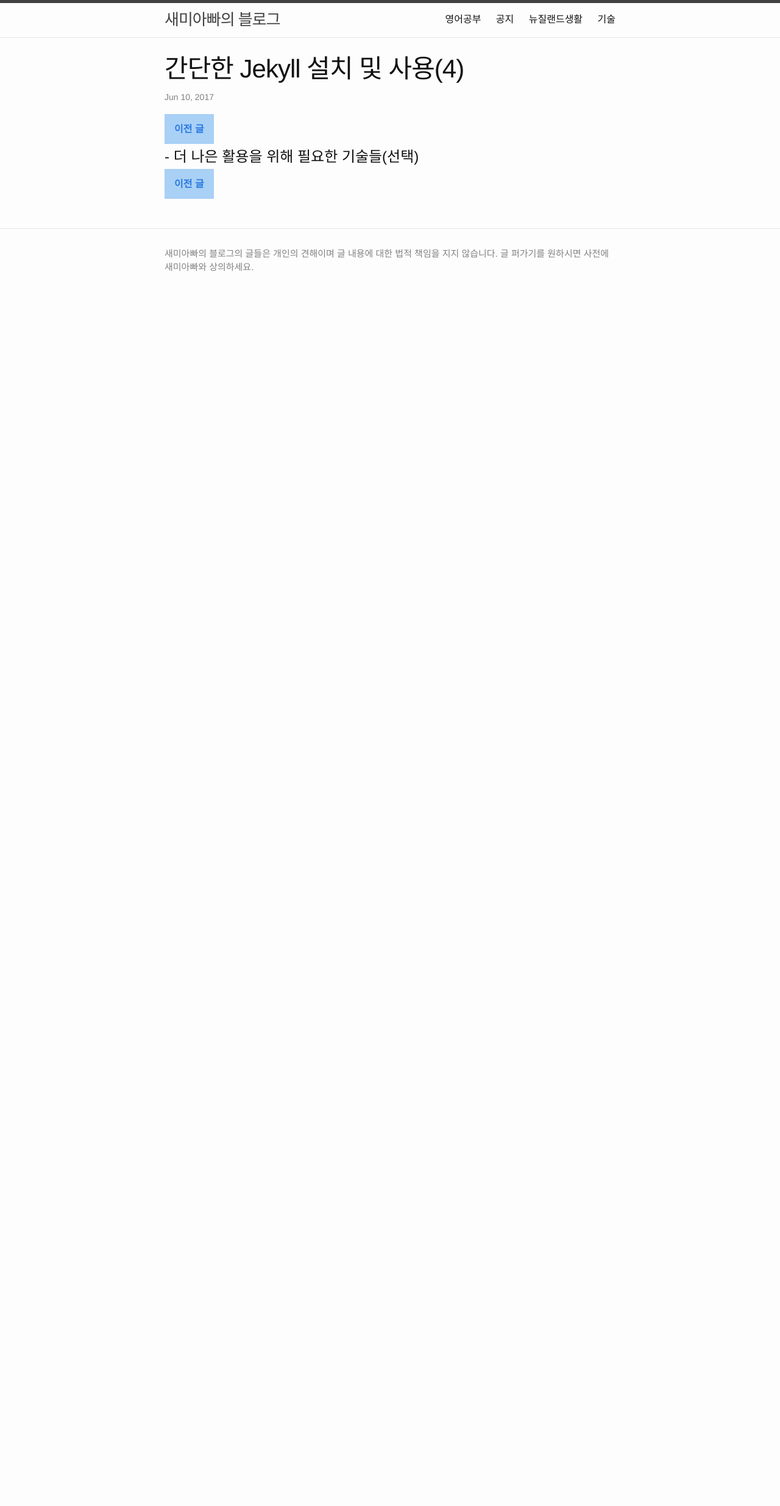
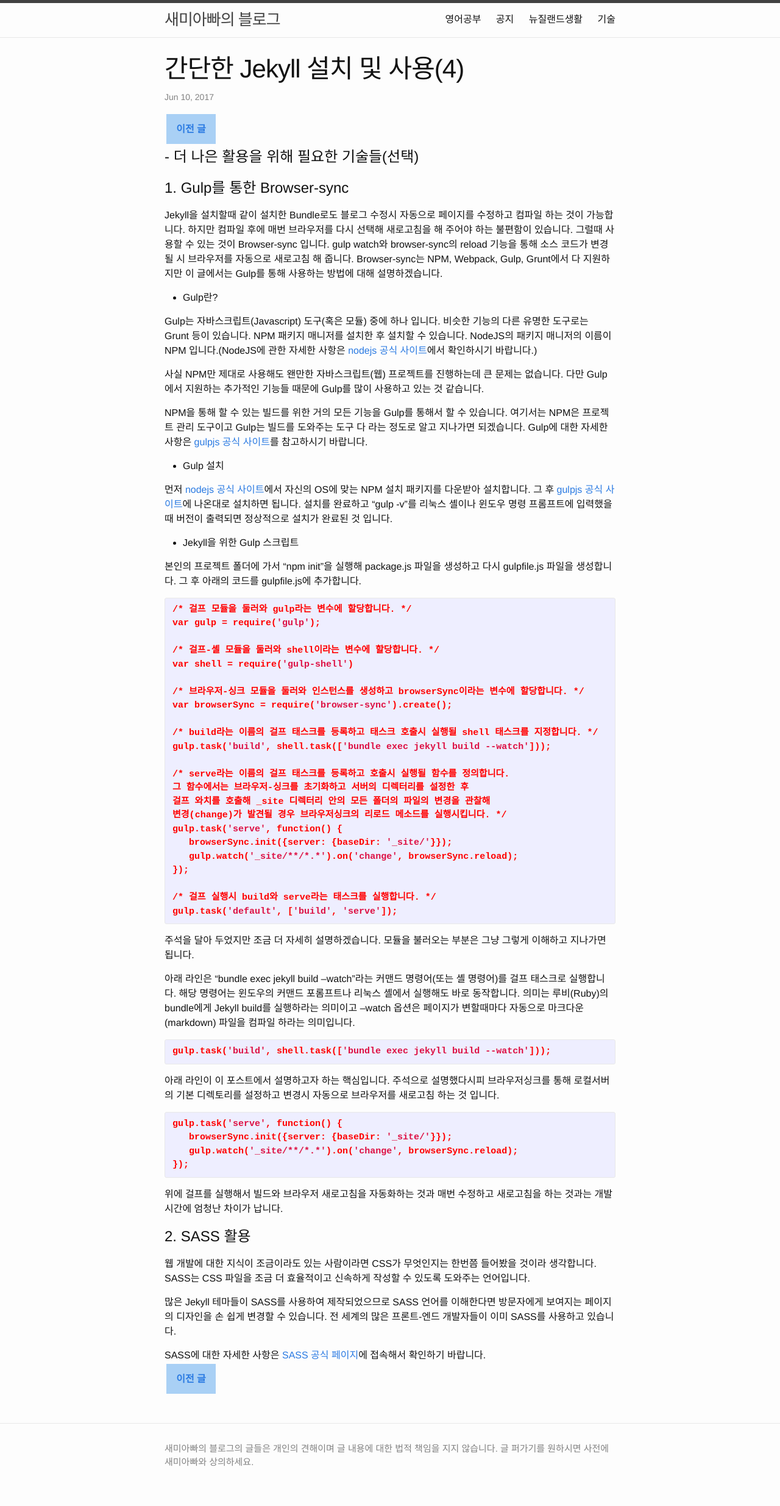
Before and after one commit to comsiro/comsiro.github.io, a Jekyll site: the page built from _posts/tech/2017-06-11-JekyllInstallation4.markdown, in a window 1280 px wide. Shown: the whole page at 61% size. Built offline with Jekyll 4.4.1, drawn with Linux system fonts in a browser that asks for light colours; before the commit the page ends 900 px from its top, so only the background shows below that.

Commit message:
JekyllInstallation4 update

```diff
--- a/_posts/tech/2017-06-11-JekyllInstallation3.markdown
+++ b/_posts/tech/2017-06-11-JekyllInstallation3.markdown
@@ -6,7 +6,7 @@ categories: tech
 ---
 
 <a href="{{ site.url }}/tech/2017/06/10/JekyllInstallation2.html" class="page-change">이전 글</a>
-<a href="{{ site.url }}/tech/2017/06/10/JekyllInstallation3.html" class="page-change">다음 글</a>
+<a href="{{ site.url }}/tech/2017/06/11/JekyllInstallation4.html" class="page-change">다음 글</a>
 
 <h1>- Github에 업로드</h1>
 아래 내용은 <a href="https://help.github.com/articles/using-jekyll-as-a-static-site-generator-with-github-pages/">Github 공식 사이트</a>의 내용을 기반으로 작성되었습니다.
@@ -40,7 +40,7 @@ git push -u origin master
 
 ![내 블로그]({{ site.url }}/assets/Github2.jpg)
 
-다음 장에서는 Jekyll을 더 잘 활용하기 위해 필요한 기술들에 대해 적어보겠습니다. 선택 사항이지만 웹 개발에 관심이 있는 분들은 그냥 지나치지 마시고 읽고 지나가시면 도움이 될 것 같습니다.
+다음 장에서는 Jekyll을 더 잘 활용하기 위해 필요한 기술들에 대해 적어보겠습니다. 선택 사항이지만 웹 개발에 관심이 있는 분들은 그냥 지나치지 말고 읽고 지나가면 도움이 될 것 같습니다.
 
 <a href="{{ site.url }}/tech/2017/06/10/JekyllInstallation2.html" class="page-change">이전 글</a>
-<a href="{{ site.url }}/tech/2017/06/10/JekyllInstallation3.html" class="page-change">다음 글</a>
+<a href="{{ site.url }}/tech/2017/06/11/JekyllInstallation4.html" class="page-change">다음 글</a>
--- a/_posts/tech/2017-06-11-JekyllInstallation4.markdown
+++ b/_posts/tech/2017-06-11-JekyllInstallation4.markdown
@@ -9,4 +9,76 @@ categories: tech
 
 <h1>- 더 나은 활용을 위해 필요한 기술들(선택)</h1>
 
+<h1>1. Gulp를 통한 Browser-sync</h1>
+Jekyll을 설치할때 같이 설치한 Bundle로도 블로그 수정시 자동으로 페이지를 수정하고 컴파일 하는 것이 가능합니다. 하지만 컴파일 후에 매번 브라우저를 다시 선택해 새로고침을 해 주어야 하는 불편함이 있습니다. 그럴때 사용할 수 있는 것이 Browser-sync 입니다. gulp watch와 browser-sync의 reload 기능을 통해 소스 코드가 변경될 시 브라우저를 자동으로 새로고침 해 줍니다. Browser-sync는 NPM, Webpack, Gulp, Grunt에서 다 지원하지만 이 글에서는 Gulp를 통해 사용하는 방법에 대해 설명하겠습니다.
+
+- Gulp란?
+
+Gulp는 자바스크립트(Javascript) 도구(혹은 모듈) 중에 하나 입니다. 비슷한 기능의 다른 유명한 도구로는 Grunt 등이 있습니다. NPM 패키지 매니저를 설치한 후 설치할 수 있습니다. NodeJS의 패키지 매니저의 이름이 NPM 입니다.(NodeJS에 관한 자세한 사항은 <a href="https://nodejs.org/ko/">nodejs 공식 사이트</a>에서 확인하시기 바랍니다.)
+
+사실 NPM만 제대로 사용해도 왠만한 자바스크립트(웹) 프로젝트를 진행하는데 큰 문제는 없습니다. 다만 Gulp에서 지원하는 추가적인 기능들 때문에 Gulp를 많이 사용하고 있는 것 같습니다.
+
+NPM을 통해 할 수 있는 빌드를 위한 거의 모든 기능을 Gulp를 통해서 할 수 있습니다. 여기서는 NPM은 프로젝트 관리 도구이고 Gulp는 빌드를 도와주는 도구 다 라는 정도로 알고 지나가면 되겠습니다. Gulp에 대한 자세한 사항은 <a href="http://gulpjs.com/">gulpjs 공식 사이트</a>를 참고하시기 바랍니다.
+
+- Gulp 설치
+
+먼저 <a href="https://nodejs.org/ko/">nodejs 공식 사이트</a>에서 자신의 OS에 맞는 NPM 설치 패키지를 다운받아 설치합니다. 그 후 <a href="http://gulpjs.com/">gulpjs 공식 사이트</a>에 나온대로 설치하면 됩니다. 설치를 완료하고 "gulp -v"를 리눅스 셸이나 윈도우 명령 프롬프트에 입력했을때 버전이 출력되면 정상적으로 설치가 완료된 것 입니다.
+
+- Jekyll을 위한 Gulp 스크립트
+
+본인의 프로젝트 폴더에 가서 "npm init"을 실행해 package.js 파일을 생성하고 다시 gulpfile.js 파일을 생성합니다. 그 후 아래의 코드를 gulpfile.js에 추가합니다.
+
+{% highlight shell %}
+/* 걸프 모듈을 둘러와 gulp라는 변수에 할당합니다. */
+var gulp = require('gulp');
+
+/* 걸프-셸 모듈을 둘러와 shell이라는 변수에 할당합니다. */
+var shell = require('gulp-shell')
+
+/* 브라우저-싱크 모듈을 둘러와 인스턴스를 생성하고 browserSync이라는 변수에 할당합니다. */
+var browserSync = require('browser-sync').create();
+
+/* build라는 이름의 걸프 태스크를 등록하고 태스크 호출시 실행될 shell 태스크를 지정합니다. */
+gulp.task('build', shell.task(['bundle exec jekyll build --watch']));
+
+/* serve라는 이름의 걸프 태스크를 등록하고 호출시 실행될 함수를 정의합니다.
+그 함수에서는 브라우저-싱크를 초기화하고 서버의 디렉터리를 설정한 후
+걸프 와치를 호출해 _site 디렉터리 안의 모든 폴더의 파일의 변경을 관찰해
+변경(change)가 발견될 경우 브라우저싱크의 리로드 메소드를 실행시킵니다. */
+gulp.task('serve', function() {
+   browserSync.init({server: {baseDir: '_site/'}});
+   gulp.watch('_site/**/*.*').on('change', browserSync.reload);
+});
+
+/* 걸프 실행시 build와 serve라는 태스크를 실행합니다. */
+gulp.task('default', ['build', 'serve']);
+
+{% endhighlight %}
+
+주석을 달아 두었지만 조금 더 자세히 설명하겠습니다. 모듈을 불러오는 부분은 그냥 그렇게 이해하고 지나가면 됩니다.
+
+아래 라인은 "bundle exec jekyll build --watch"라는 커맨드 명령어(또는 셸 명령어)를 걸프 태스크로 실행합니다. 해당 명령어는 윈도우의 커맨드 포롬프트나 리눅스 셸에서 실행해도 바로 동작합니다. 의미는 루비(Ruby)의 bundle에게 Jekyll build를 실행하라는 의미이고 --watch 옵션은 페이지가 변할때마다 자동으로 마크다운(markdown) 파일을 컴파일 하라는 의미입니다.
+
+{% highlight shell %}
+gulp.task('build', shell.task(['bundle exec jekyll build --watch']));
+{% endhighlight %}
+
+아래 라인이 이 포스트에서 설명하고자 하는 핵심입니다. 주석으로 설명했다시피 브라우저싱크를 통해 로컬서버의 기본 디렉토리를 설정하고 변경시 자동으로 브라우저를 새로고침 하는 것 입니다.
+
+{% highlight shell %}
+gulp.task('serve', function() {
+   browserSync.init({server: {baseDir: '_site/'}});
+   gulp.watch('_site/**/*.*').on('change', browserSync.reload);
+});
+{% endhighlight %}
+
+위에 걸프를 실행해서 빌드와 브라우저 새로고침을 자동화하는 것과 매번 수정하고 새로고침을 하는 것과는 개발시간에 엄청난 차이가 납니다.
+
+<h1>2. SASS 활용</h1>
+웹 개발에 대한 지식이 조금이라도 있는 사람이라면 CSS가 무엇인지는 한번쯤 들어봤을 것이라 생각합니다. SASS는 CSS 파일을 조금 더 효율적이고 신속하게 작성할 수 있도록 도와주는 언어입니다.
+
+많은 Jekyll 테마들이 SASS를 사용하여 제작되었으므로 SASS 언어를 이해한다면 방문자에게 보여지는 페이지의 디자인을 손 쉽게 변경할 수 있습니다. 전 세계의 많은 프론트-엔드 개발자들이 이미 SASS를 사용하고 있습니다.
+
+SASS에 대한 자세한 사항은 <a href="http://sass-lang.com/">SASS 공식 페이지</a>에 접속해서 확인하기 바랍니다.
+
 <a href="{{ site.url }}/tech/2017/06/11/JekyllInstallation3.html" class="page-change">이전 글</a>
--- a/_posts/tech/2017-06-11-MacVsOthers.markdown
+++ b/_posts/tech/2017-06-11-MacVsOthers.markdown
@@ -13,4 +13,4 @@ categories: tech
 
 또 맥의 기반인 OSX는 유닉스(Unix) 기반의 운영체제 입니다. 즉, 리눅스(Linux)와 비슷한 커맨드와 환경을 공유하고 있다는 뜻 입니다. 개발자가 되어 서버 개발을 할래도 결국 리눅스 기반의 서버 개발을 많이 하게 됩니다. 윈도우즈는 서버 개발이라기 보다는 주로 서비스를 개발해 윈도우즈에 띄우는 경우가 대부분입니다.
 
-운영체제를 따로 판매하지 않는 애플의 정책을 저는 좋아하지 않습니다만 그래도 어쩌겠습니까? 개발을 하다보면 결국 한가지 언어만 가지고 할 수 있는 일은 제한적입니다. 그리고 Mac을 구매하여 좀 더 많은 옵션을 가지게 되는 것이 자신의 장래에 더욱 도움이 될 것 입니다.
+운영체제를 따로 판매하지 않는 애플의 정책을 저는 좋아하지 않습니다만 그래도 어쩌겠습니까? 개발을 하다보면 결국 한가지 언어만 가지고 할 수 있는 일은 제한적입니다. 그리고 Mac을 구매하여 좀 더 많은 옵션을 가지게 되는 것이 신입 개발자의 장래에 더욱 도움이 될 것 입니다.
--- a/_sass/minima/_base.scss
+++ b/_sass/minima/_base.scss
@@ -225,4 +225,5 @@ pre {
   background-color: #A9D0F5;
   font-weight: bold;
   padding: 1em;
+  margin: 0.2em;
 }
```
